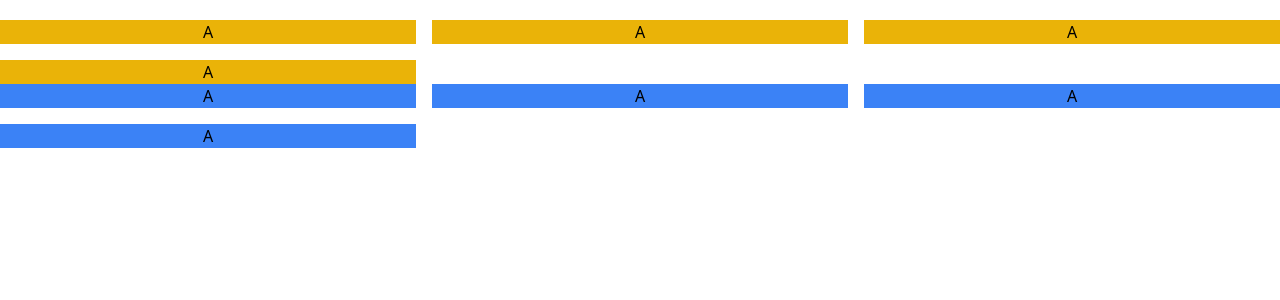
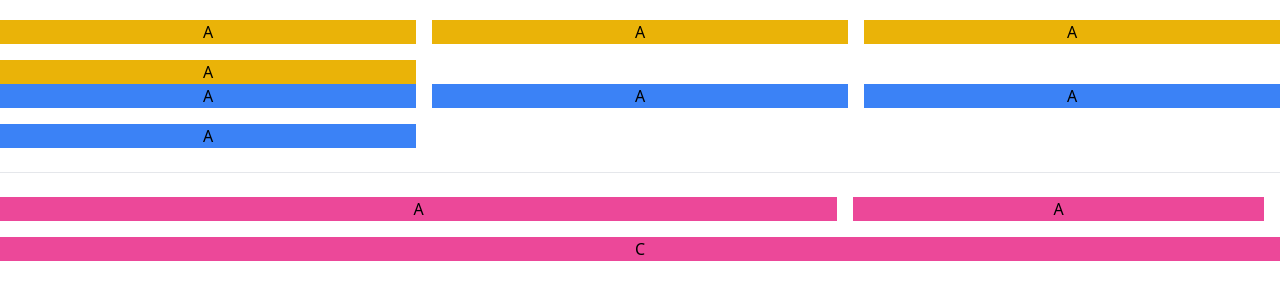
Before and after one commit to joseenrique-dev/tailwind-css, a plain HTML site: page prueba-4.html in a window 1280 px wide. Drawn offline with nearby package versions, Linux system fonts and the light colour scheme.

```diff
--- a/prueba-4.html
+++ b/prueba-4.html
@@ -50,5 +50,13 @@
       <div class="bg-blue-500">A</div>
       <div class="bg-blue-500">A</div>
     </div>
+    <br>
+    <hr>
+    <br>
+    <div class="grid grid-cols-1 sm:grid-cols-3 gap-4">
+      <div class="bg-pink-500 col-span-2">A</div>
+      <div class="bg-pink-500 ">A</div>
+      <div class="bg-pink-500 col-span-4">C</div>
+    </div>
   </body>
 </html
```
